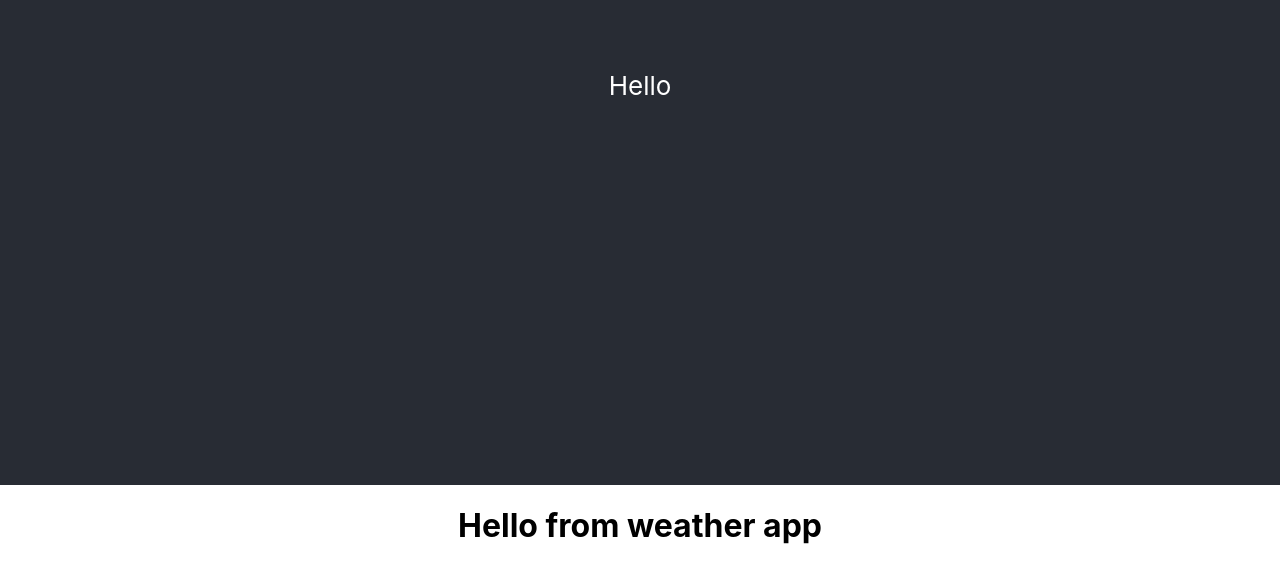
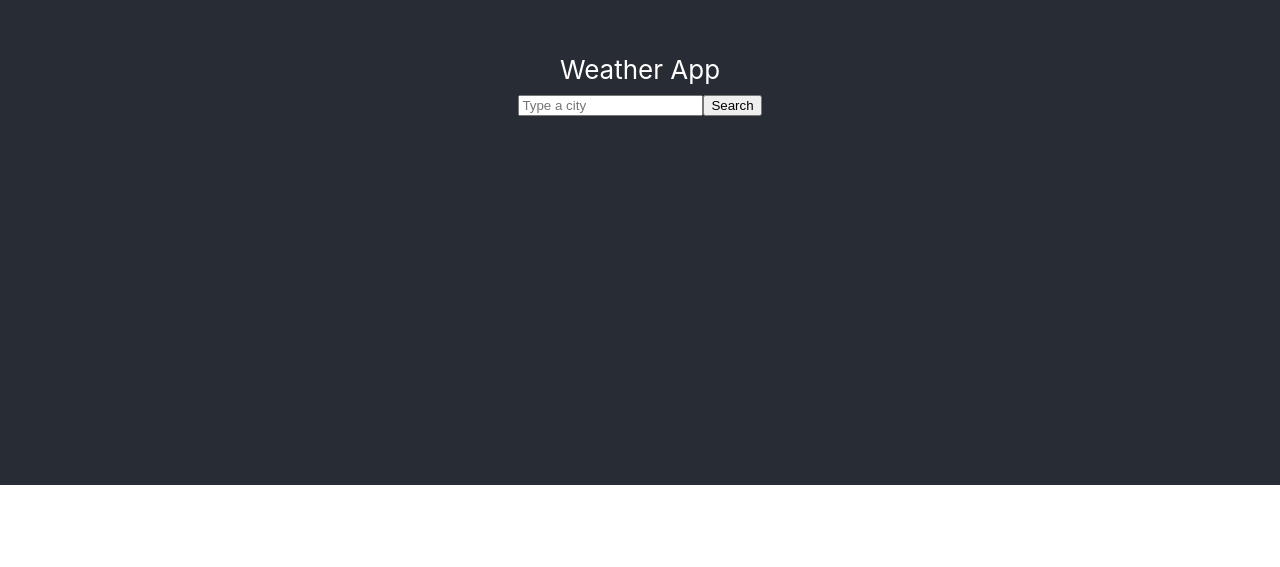
Before and after one commit to Z-Hp/react-weather-app, a React (Create React App) app: page / in a window 1280 px wide. Shown: the part 315-882 px from the top of the page. After the commit the page ends 800 px from the top, so only its background shows below. Built offline with nearby package versions, Linux system fonts and the light colour scheme.

Commit message:
Added AJAX Search Engine

```diff
--- a/package.json
+++ b/package.json
@@ -6,8 +6,10 @@
     "@testing-library/jest-dom": "^5.16.5",
     "@testing-library/react": "^13.4.0",
     "@testing-library/user-event": "^13.5.0",
+    "axios": "^1.2.2",
     "react": "^18.2.0",
     "react-dom": "^18.2.0",
+    "react-loader-spinner": "^5.3.4",
     "react-scripts": "5.0.1",
     "web-vitals": "^2.1.4"
   },
--- a/src/App.js
+++ b/src/App.js
@@ -1,12 +1,14 @@
 // import logo from "./logo.svg";
-import Weather from "./Weather";
+import WeatherSearch from "./WeatherSearch";
 import "./App.css";
 
 function App() {
   return (
     <div className="App">
-      <header className="App-header">Hello</header>
-      <Weather />
+      <header className="App-header">
+        Weather App
+        <WeatherSearch />
+      </header>
     </div>
   );
 }
--- a/src/Weather.js
+++ /dev/null
@@ -1,9 +0,0 @@
-import React from "react";
-
-export default function Weather() {
-  return (
-    <div className="Weather">
-      <h1>Hello from weather app</h1>
-    </div>
-  );
-}
--- /dev/null
+++ b/src/WeatherSearch.js
@@ -0,0 +1,71 @@
+import React, { useState } from "react";
+import axios from "axios";
+import { ThreeDots } from "react-loader-spinner";
+
+export default function WeatherSearch() {
+  const [search, setSearch] = useState(false);
+  const [city, setCity] = useState("");
+  const [temperature, setTemperature] = useState(null);
+  const [description, setDescription] = useState(null);
+  const [humidity, setHumidity] = useState(null);
+  const [wind, setWind] = useState(null);
+  const [icon, setIcon] = useState(null);
+
+  function showTemperature(response) {
+    setTemperature(Math.round(response.data.temperature.current));
+    setDescription(response.data.condition.description);
+    setHumidity(response.data.temperature.humidity);
+    setWind(Math.round(response.data.wind.speed));
+    setIcon(response.data.condition.icon_url);
+  }
+
+  function handleSubmit(event) {
+    if (city === "") {
+      alert("Plase inter a city");
+    } else {
+      event.preventDefault();
+      setSearch(true);
+      let apiKey = "2fcafa1aefod01457ce321at38ddee0b";
+      let apiUrl = `https://api.shecodes.io/weather/v1/current?query=${city}&key=${apiKey}&units=metric`;
+
+      axios.get(apiUrl).then(showTemperature);
+    }
+  }
+
+  function changeCity(event) {
+    setCity(event.target.value);
+  }
+  let form = (
+    <form onSubmit={handleSubmit}>
+      <input type="search" placeholder="Type a city" onChange={changeCity} />
+      <input type="submit" value="Search" />
+    </form>
+  );
+  if (search === false) {
+    return <div className="WeatherSearch">{form}</div>;
+  } else {
+    if (temperature) {
+      return (
+        <div className="WeatherSearch">
+          {form}
+          <ul>
+            <li>Temperature: {temperature}°C</li>
+            <li>Description: {description}</li>
+            <li>Humidity: {humidity}%</li>
+            <li>Wind: {wind}km/h</li>
+            <li>
+              <img src={icon} alt="weather icon" />
+            </li>
+          </ul>
+        </div>
+      );
+    } else {
+      return (
+        <div className="WeatherSearch">
+          {form}
+          <ThreeDots color="white" height={50} width={50} />
+        </div>
+      );
+    }
+  }
+}
```
Also changed, not shown: 1 other file (tests, documents, lock files or other folders).
